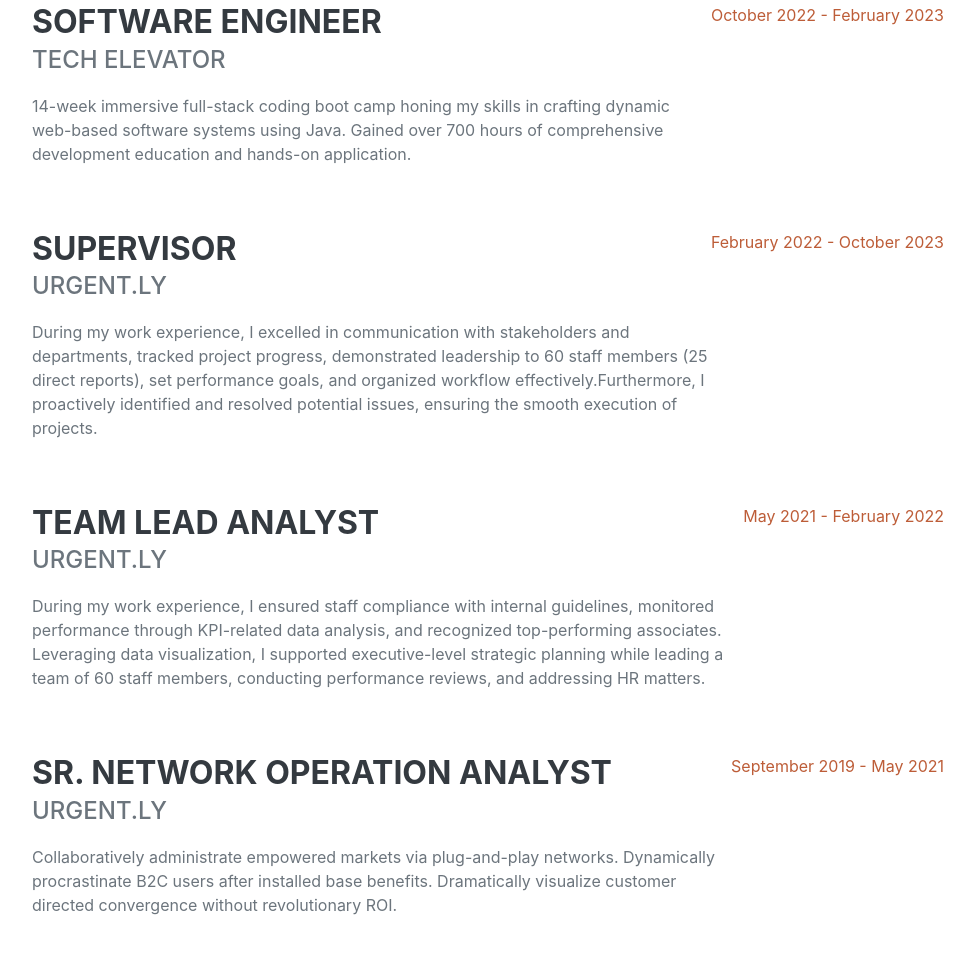
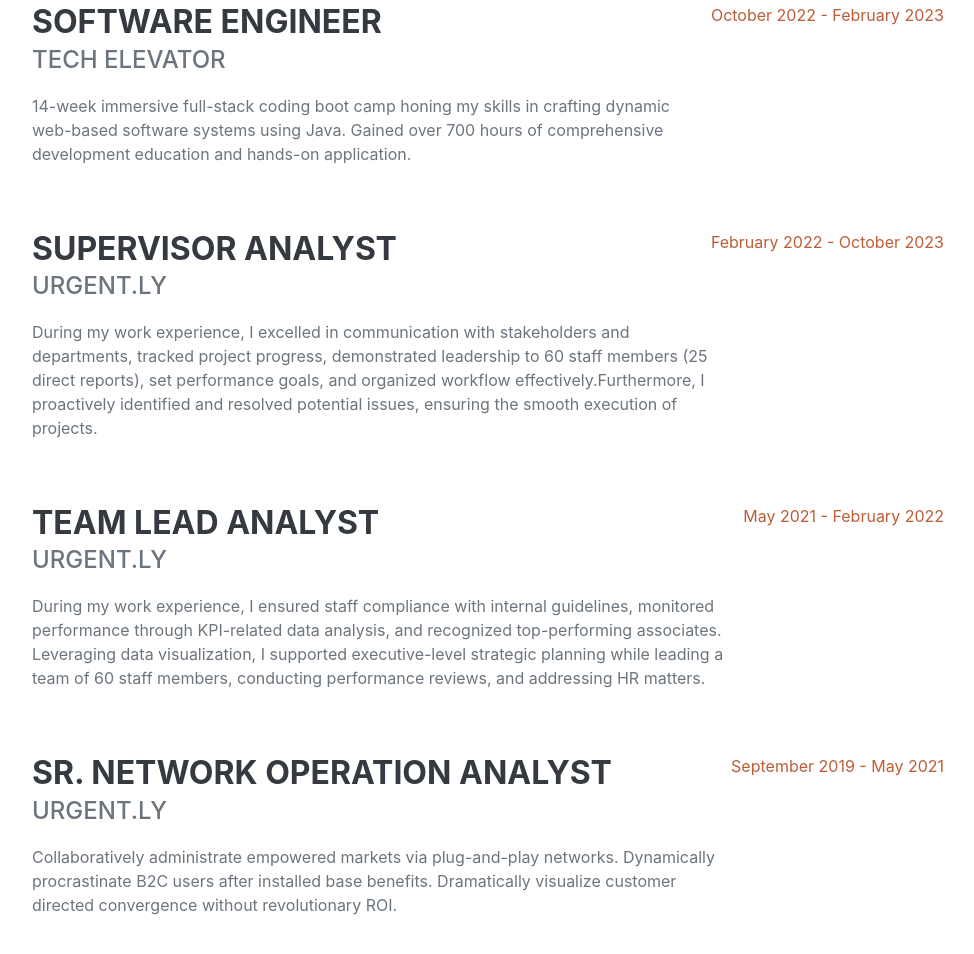
Before and after one commit to masfen614/Masfen-Osman-Portfolio, a plain HTML site: page index.html in a window 1280 px wide. Shown: the part 993-1947 px from the top of the page, without its empty margins (288-1262 px from the left). Drawn offline with nearby package versions, Linux system fonts and the light colour scheme; a web font is replaced by a local one.

Commit message:
Resume update

```diff
--- a/index.html
+++ b/index.html
@@ -71,7 +71,7 @@
                     </div>
                     <div class="d-flex flex-column flex-md-row justify-content-between mb-5">
                         <div class="flex-grow-1">
-                            <h3 class="mb-0">Supervisor</h3>
+                            <h3 class="mb-0">Supervisor Analyst</h3>
                             <div class="subheading mb-3">Urgent.ly</div>
                             <p>During my work experience, I excelled in communication with stakeholders and departments, tracked project progress, demonstrated leadership to 60 staff members (25 direct reports), set performance goals, and organized workflow effectively.Furthermore, I proactively identified and resolved potential issues, ensuring the smooth execution of projects. </p>
                         </div>
```
